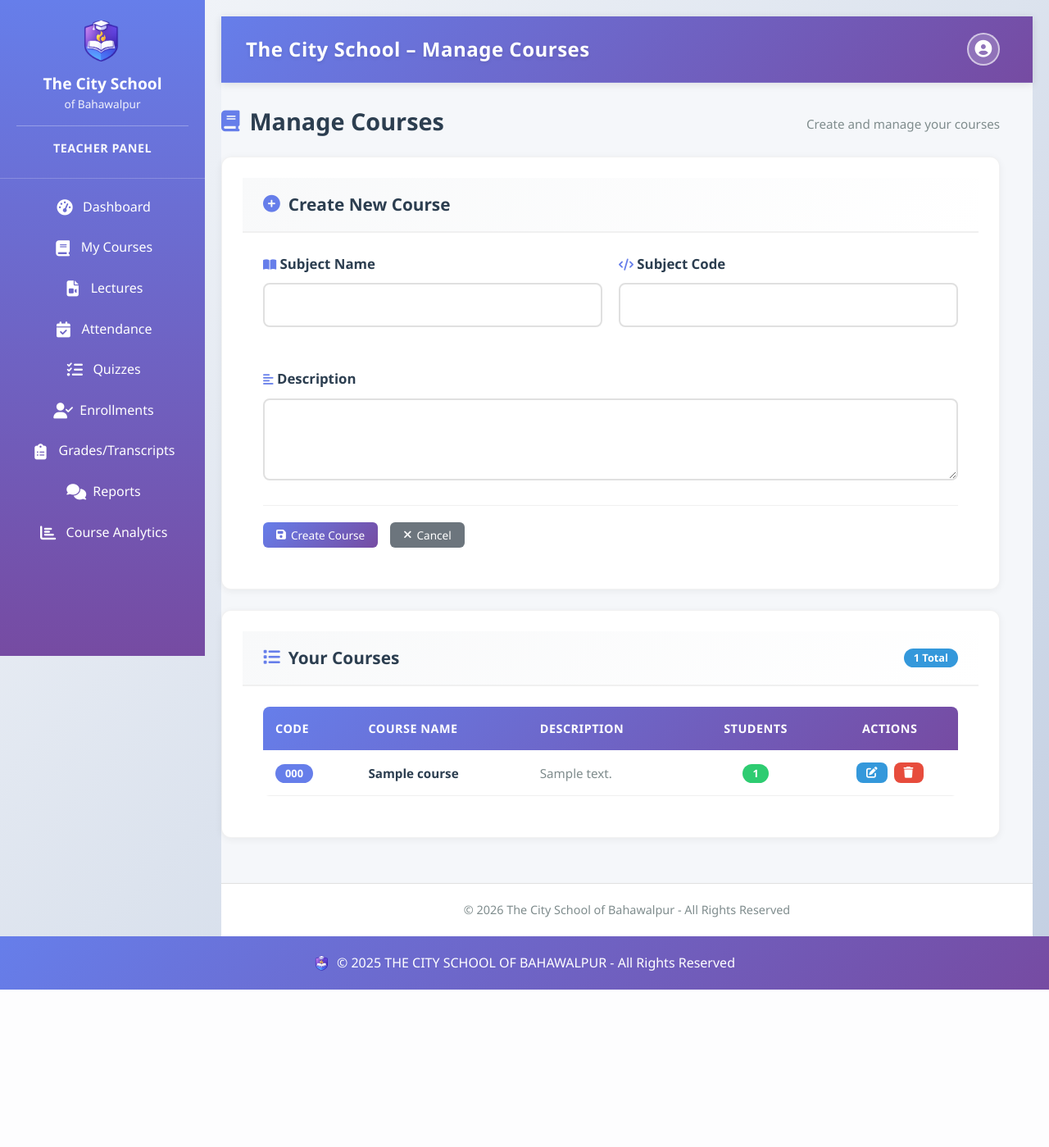
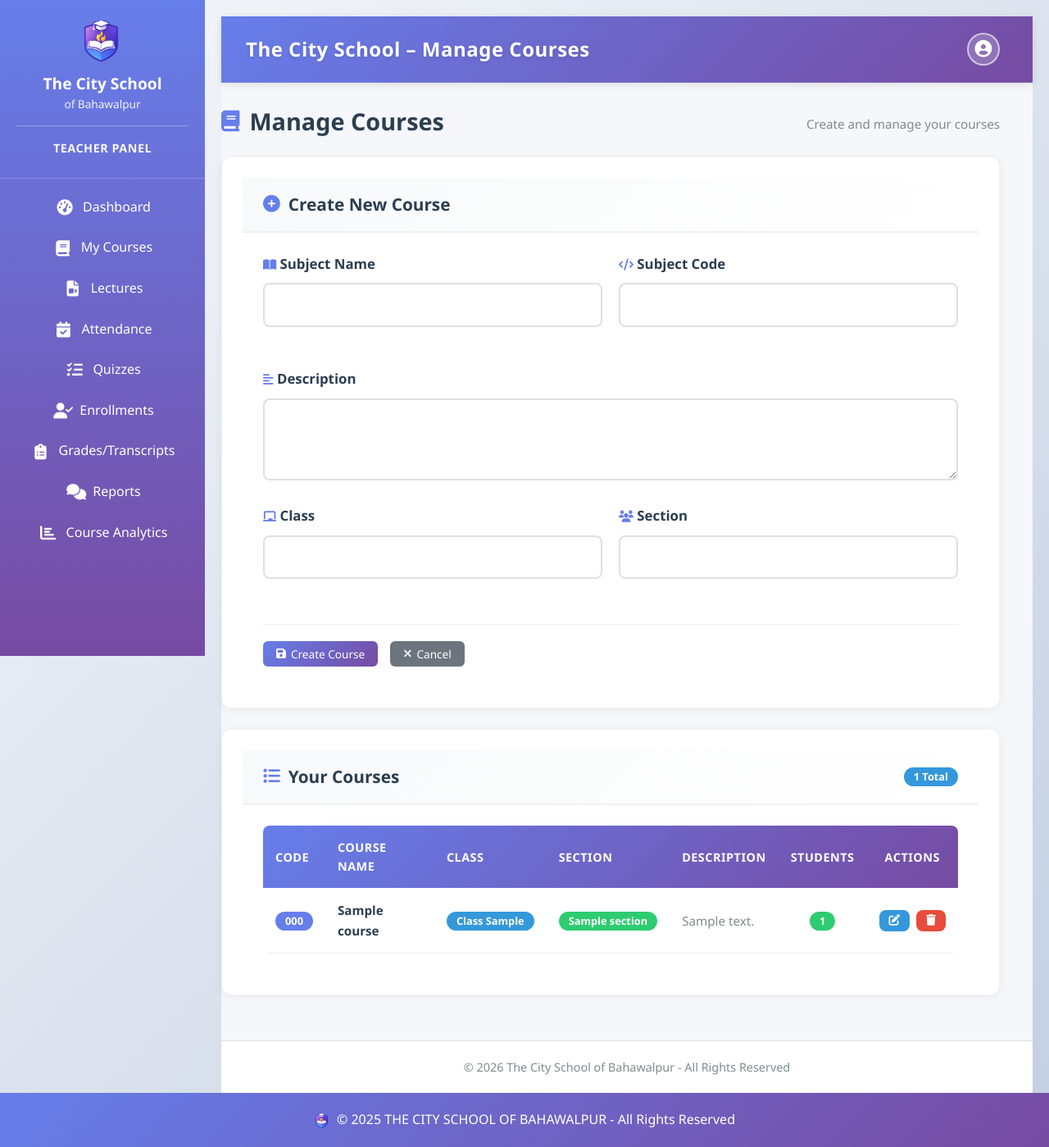
Before and after one commit to MuhammadMoueen/school-app, a Django app: template school_management/templates/teacher/manage_courses.html in a window 1280 px wide. Shown: the whole page at 82% size. Before the commit the page ends 1207 px from the top, so only its background shows below. Run offline with Django 5.2, Linux system fonts and the light colour scheme; the template is opened without the code that fills it: most values are stand-ins (such as "Sample title", 1, 10 or a date in 2020); form fields are guessed from the names that the template uses.

Commit message:
Add class and section fields to course creation and edit forms

```diff
--- a/school_management/templates/teacher/manage_courses.html
+++ b/school_management/templates/teacher/manage_courses.html
@@ -53,6 +53,26 @@
                     <div class="form-error">{{ form.description.errors.0 }}</div>
                 {% endif %}
             </div>
+            <div class="form-row">
+                <div class="form-group">
+                    <label for="id_student_class" class="form-label">
+                        <i class="fas fa-chalkboard"></i> Class
+                    </label>
+                    {{ form.student_class }}
+                    {% if form.student_class.errors %}
+                        <div class="form-error">{{ form.student_class.errors.0 }}</div>
+                    {% endif %}
+                </div>
+                <div class="form-group">
+                    <label for="id_section" class="form-label">
+                        <i class="fas fa-users"></i> Section
+                    </label>
+                    {{ form.section }}
+                    {% if form.section.errors %}
+                        <div class="form-error">{{ form.section.errors.0 }}</div>
+                    {% endif %}
+                </div>
+            </div>
             <div class="form-actions">
                 <button type="submit" class="btn-action">
                     <i class="fas fa-save"></i> Create Course
@@ -83,6 +103,8 @@
                         <tr>
                             <th>Code</th>
                             <th>Course Name</th>
+                            <th>Class</th>
+                            <th>Section</th>
                             <th>Description</th>
                             <th class="text-center">Students</th>
                             <th class="text-center">Actions</th>
@@ -93,6 +115,8 @@
                             <tr>
                                 <td><span class="badge badge-primary">{{ course.code }}</span></td>
                                 <td class="font-weight-bold">{{ course.name }}</td>
+                                <td><span class="badge badge-info">Class {{ course.student_class }}</span></td>
+                                <td><span class="badge badge-success">{{ course.section }}</span></td>
                                 <td class="text-muted">{{ course.description|truncatewords:10 }}</td>
                                 <td class="text-center">
                                     <span class="badge badge-success">{{ course.enrollments.count }}</span>
```
Also changed, not shown: school_management/templates/teacher/edit_course.html (+20 -0 lines).
